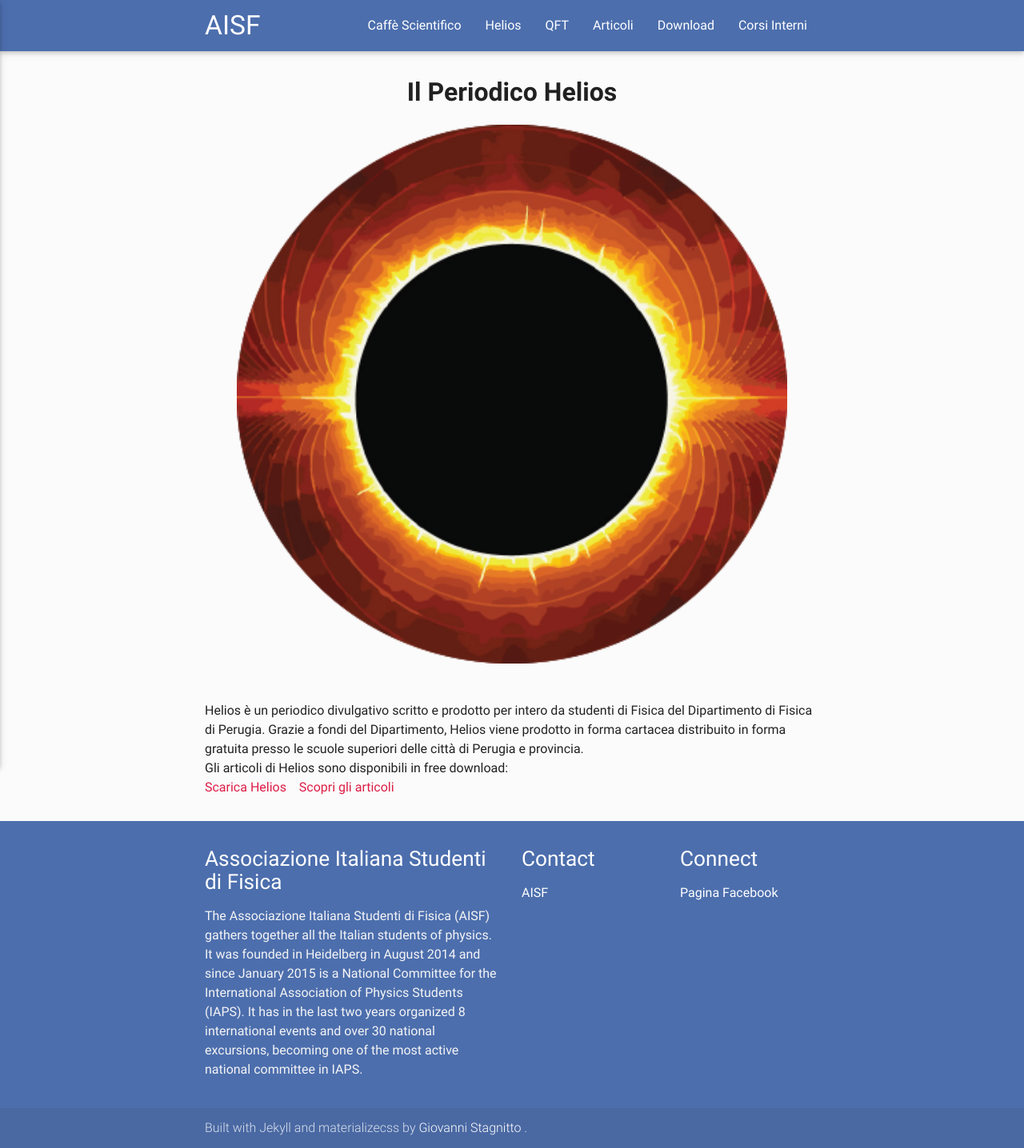
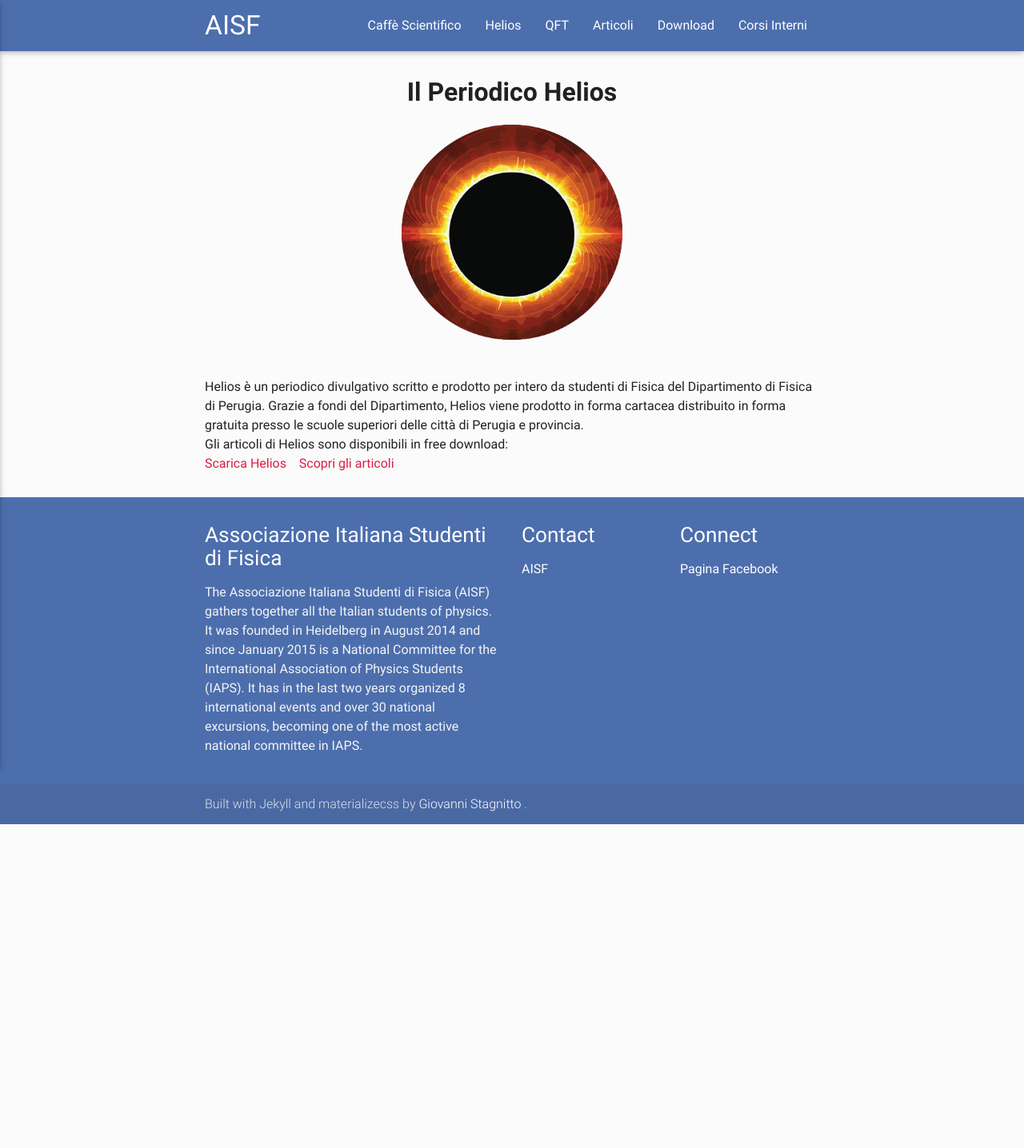
Before and after one commit to ai-sf/aisf_perugia, a Jekyll site: the page built from Helios.md, in a window 1280 px wide. Shown: the whole page at 80% size. Built offline with Jekyll 4.4.1, drawn with Linux system fonts in a browser that asks for light colours; nearby versions of some CDN libraries; after the commit the page ends 1031 px from its top, so only the background shows below that.

Commit message:
Update Helios.md

```diff
--- a/Helios.md
+++ b/Helios.md
@@ -7,7 +7,7 @@
 
  <figure>
 <center>
-    <img src="/perugia/ImmaginiAbstract/helioslogo.png" alt="centered image" style="max-width:100%"
+    <img src="/perugia/ImmaginiAbstract/helioslogo.png" alt="centered image" style="max-width:40%"
     height="auto" width="auto" class="responsive" >
 </center>
 </figure>
```
